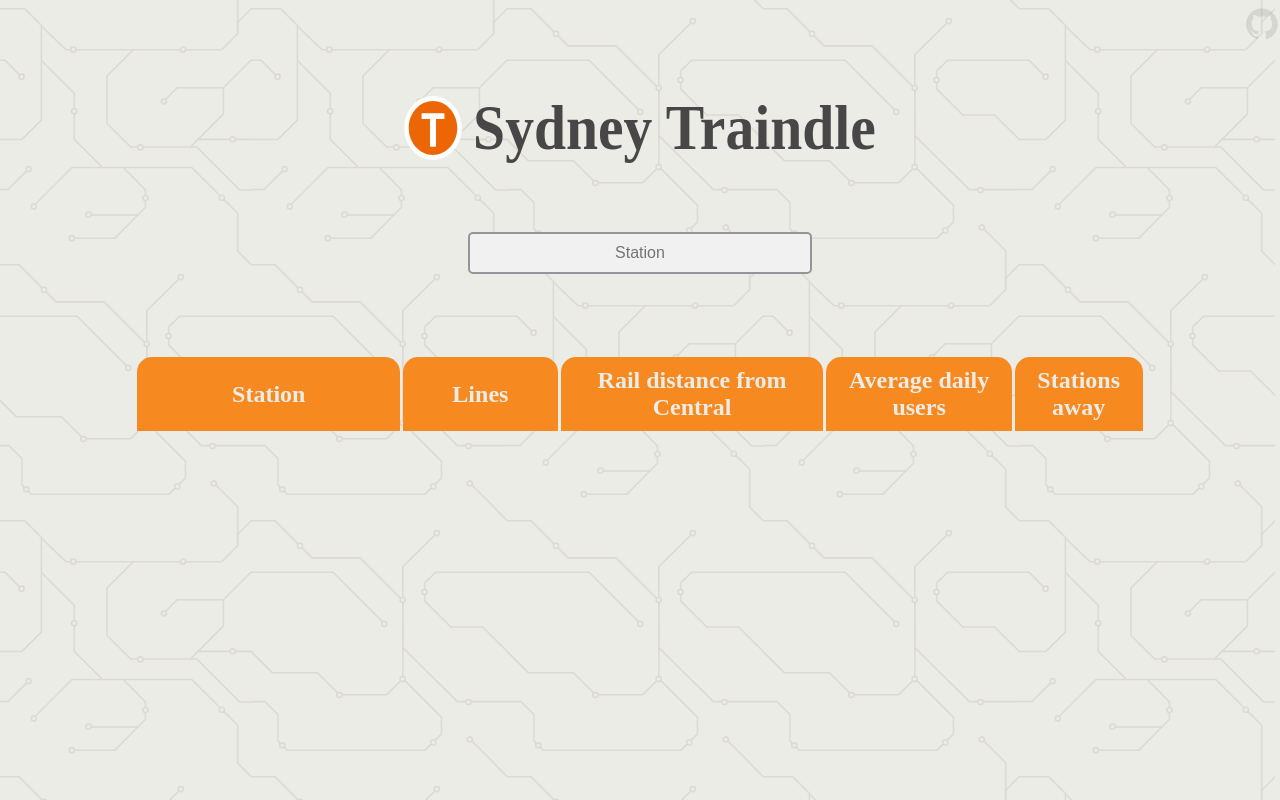
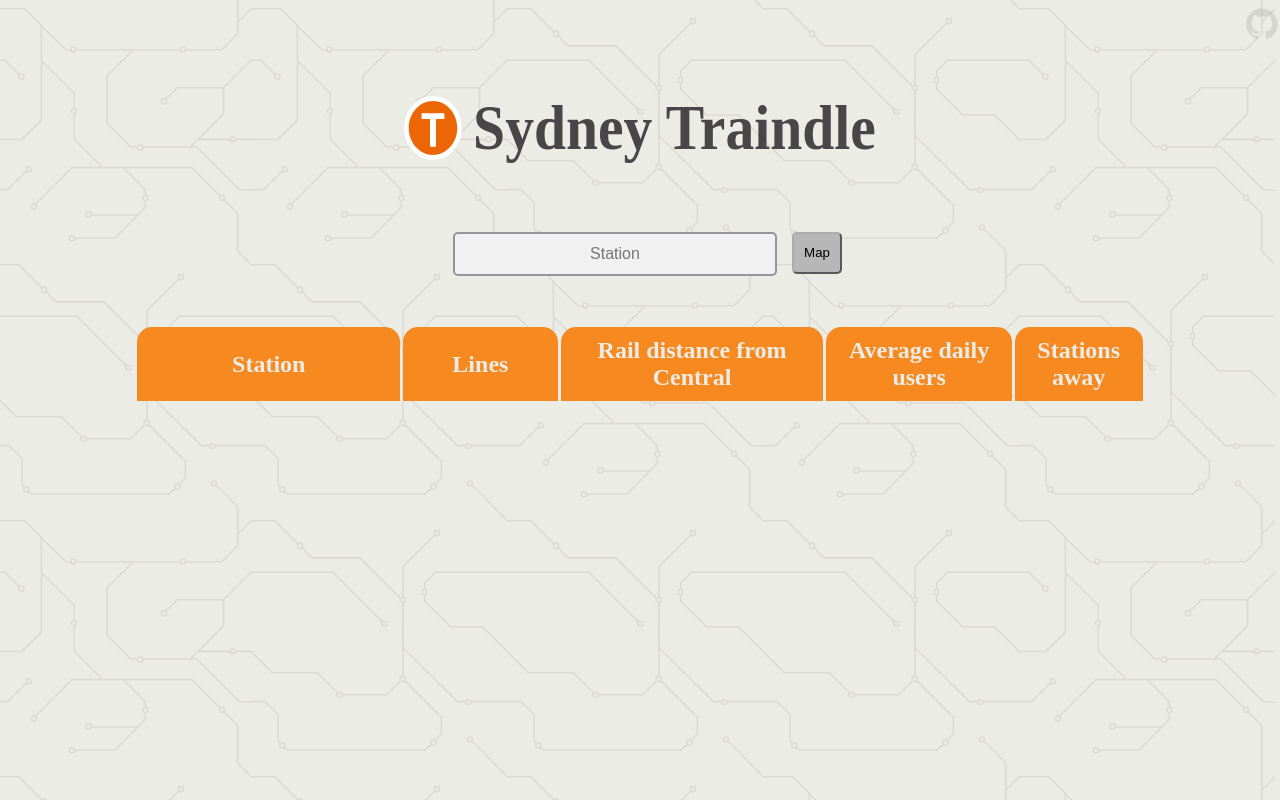
Before and after one commit to sunnyyuqingchen/sydney_traindle, a React (Vite) app: page / in a window 1280 px wide. Built offline with nearby package versions, Linux system fonts and the light colour scheme; a web font is replaced by a local one.

Commit message:
added hint map function - in progress

```diff
--- /dev/null
+++ b/src/components/hint.jsx
@@ -0,0 +1,24 @@
+import React, { useState } from "react";
+
+const hint = () => {
+    const [isHint, setHint] = useState(false);
+
+    const handleHint = () => {
+        setHint(!isHint);
+    };
+
+    return (
+        <div>
+            <button onClick={handleHint} id="hintButton">Map</button>
+            {isHint && (
+                <>
+                    <div class="map-container">
+                        <img id="map" src=".\sydney-trains-network-map.png" alt="map" />
+                    </div>
+                </>
+            )}
+        </div>
+    )
+}
+
+export default hint;
--- a/src/components/stationInput.jsx
+++ b/src/components/stationInput.jsx
@@ -1,5 +1,5 @@
 import React from 'react';
-
+import Hint from './hint.jsx'
 const stationInput = ({ onStationSelect, suggestions, answer, onWin }) => {
   // states for current input, suggestions based on input, the highligghted suggestion and whether or not to show suggestions
   const [input, setInput] = React.useState('');
@@ -131,6 +131,8 @@ const stationInput = ({ onStationSelect, suggestions, answer, onWin }) => {
   };
 
   return (
+    <div>
+      <div className='search-container'>
         <div className="autocomplete">
           <input
               id="myInput"
@@ -145,6 +147,9 @@ const stationInput = ({ onStationSelect, suggestions, answer, onWin }) => {
             />
           {renderSuggestions()}
         </div>
+        <Hint/>
+      </div>
+    </div>
   );
 };
 
--- a/src/index.css
+++ b/src/index.css
@@ -44,15 +44,49 @@ h1 {
   position: relative;
 }
 
+.search-container {
+  display: flex;
+  justify-content: space-evenly;
+  padding-bottom: 1%;
+  margin: auto;
+  width: fit-content;
+  position: relative;
+}
+
 input {
   border: 2px solid #939598;
   border-radius: 5px;
   background-color: #f1f1f1;
-  padding: 10px;
   font-size: 16px;
   color: black;
   text-align: center;
-  width: 20em;
+  width: 25vw;
+  height: 5vh;
+  padding: 0;
+}
+
+#hintButton {
+  background-color: rgb(183, 183, 183);
+  width: 3vw;
+  height: 5.3vh;
+  border-color: rgb(172, 172, 172);
+  border-radius: 5px;
+  min-width: 50px;
+  margin-left: 30%;
+}
+
+.map-container {
+  background-color: #8cdb96;
+  position: absolute;
+  left: -6vw;
+  width: 40vw;
+  height: 70vh;
+  z-index: 1;
+}
+
+#map {
+  height: 100%;
+  width: 100%;
 }
 
 .suggestions {
```
Also changed, not shown: public/sydney-trains-network-map.png (added). Lines whose indentation alone changed are shown as unchanged.
